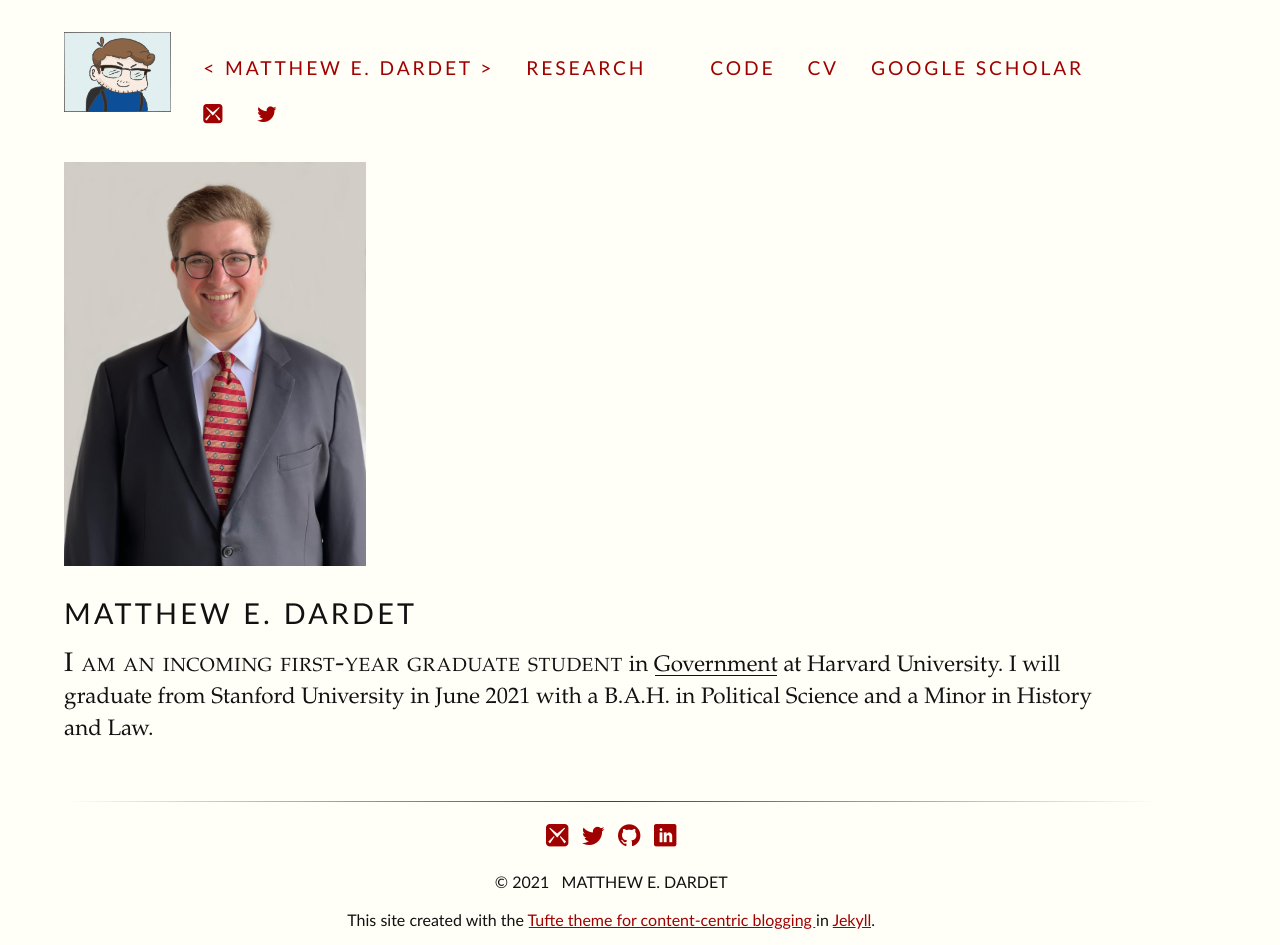
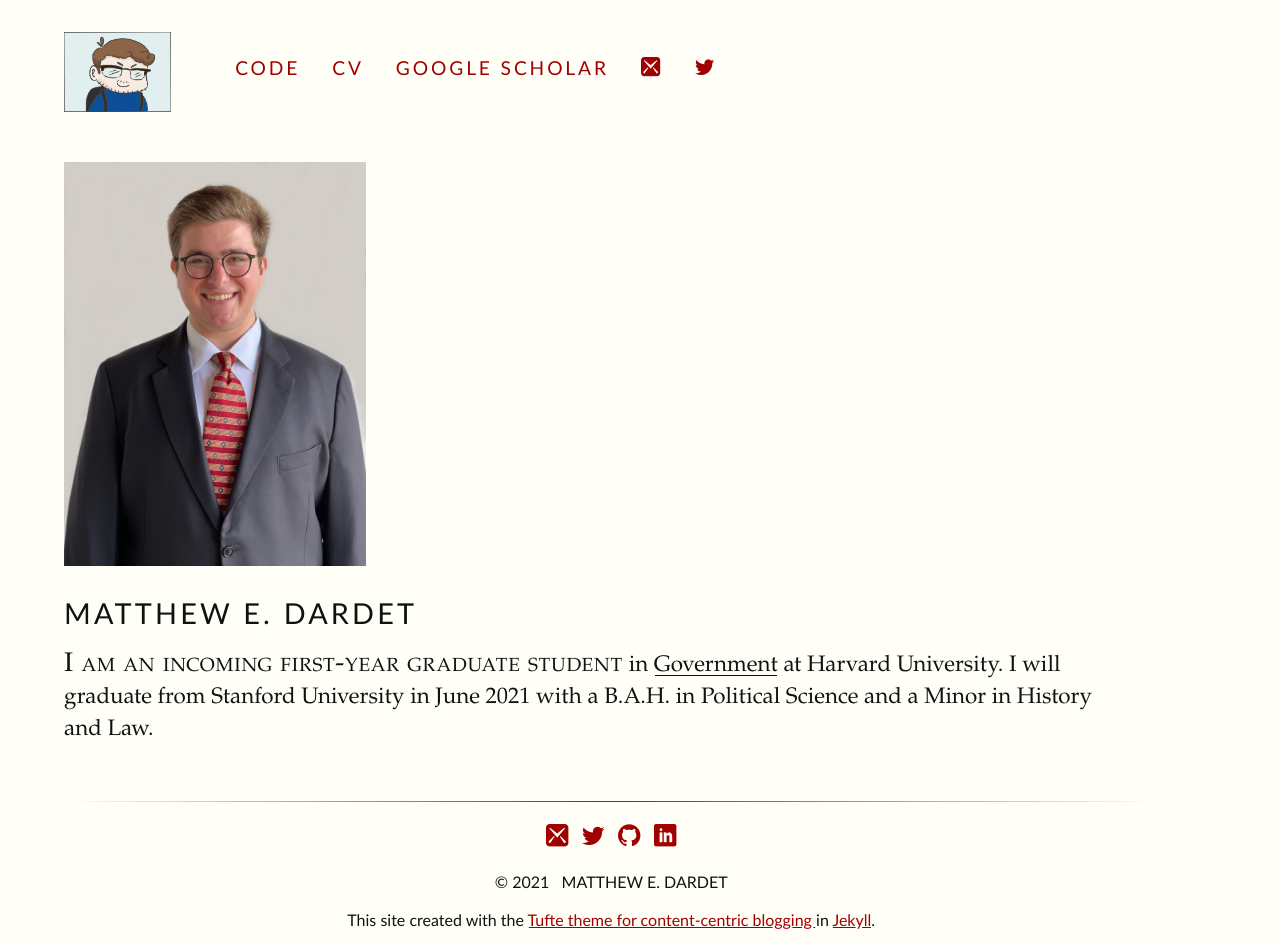
Before and after one commit to matthewdardet/matthewdardet.github.io, a Jekyll site: the page built from index.html, in a window 1280 px wide. Built offline with Jekyll 4.4.1, drawn with Linux system fonts in a browser that asks for light colours; some web fonts are replaced.

Commit message:
Update header.html

```diff
--- a/_includes/header.html
+++ b/_includes/header.html
@@ -2,15 +2,7 @@
 <header>
     <nav class="group">
 		<a href=""><img class="badge" src="{{site.baseurl}}/assets/img/badge_1.jpg" alt="Matthew E. Dardet"></a>
-	{% for node in site.pages %}
-		{% unless node.nav_exclude %}
-		    {% if page.url == node.url %}
-		      <a class="active" href="{{node.url | prepend: site.baseurl}}" class="active">{{node.title}}</a>
-		    {% else %}
-		      <a href="{{node.url | prepend: site.baseurl}}">{{node.title}}</a>
-		    {% endif %}
-	    {% endunless %}
-  	{% endfor %}
+		<a href="{{site.baseurl}}/Research/index.html"><Research></a>
 		<a href="https://github.com/matthewdardet">Code</a>
 		<a href="assets/(CV) Matthew E. Dardet.pdf">CV</a>
 		<a href="https://scholar.google.com/citations?user=p5FGWZYAAAAJ&hl=en">Google Scholar</a>
```
